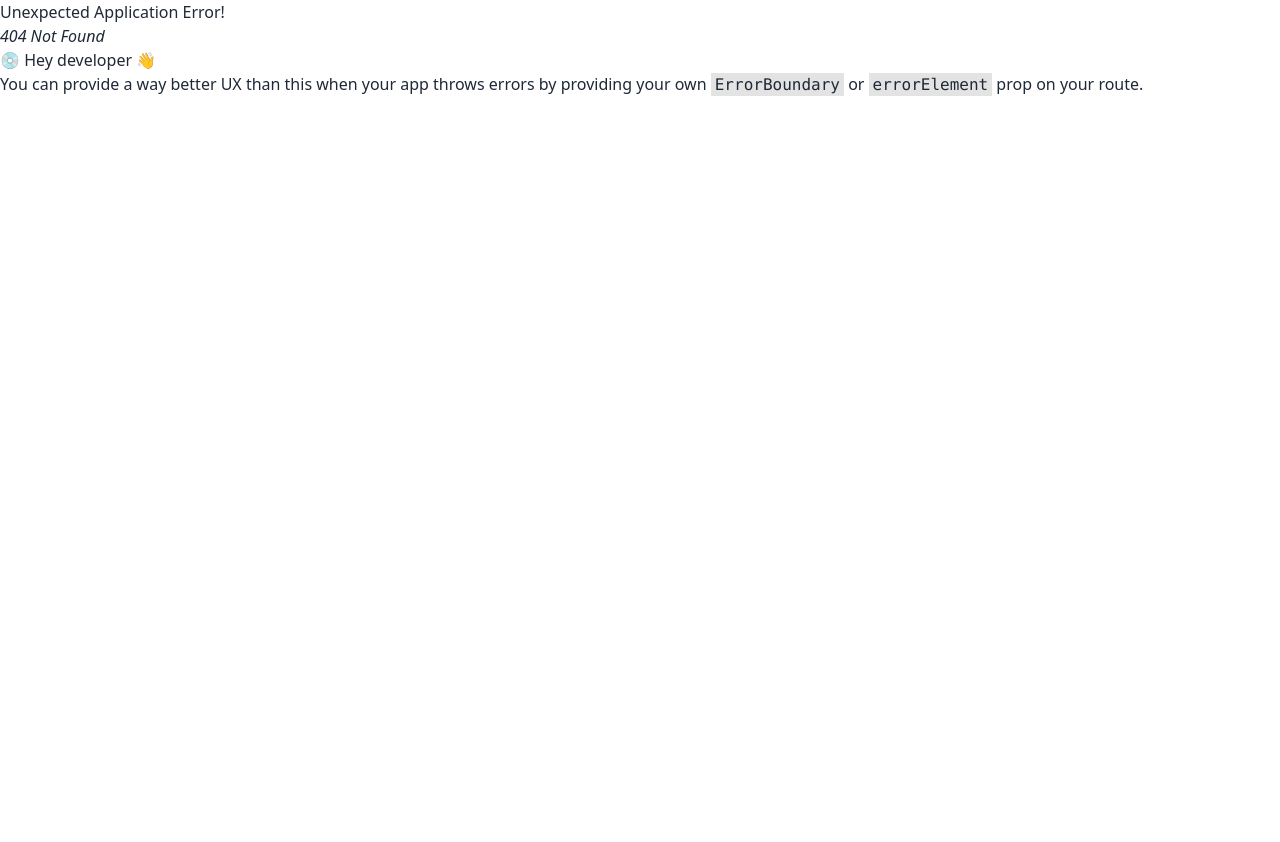
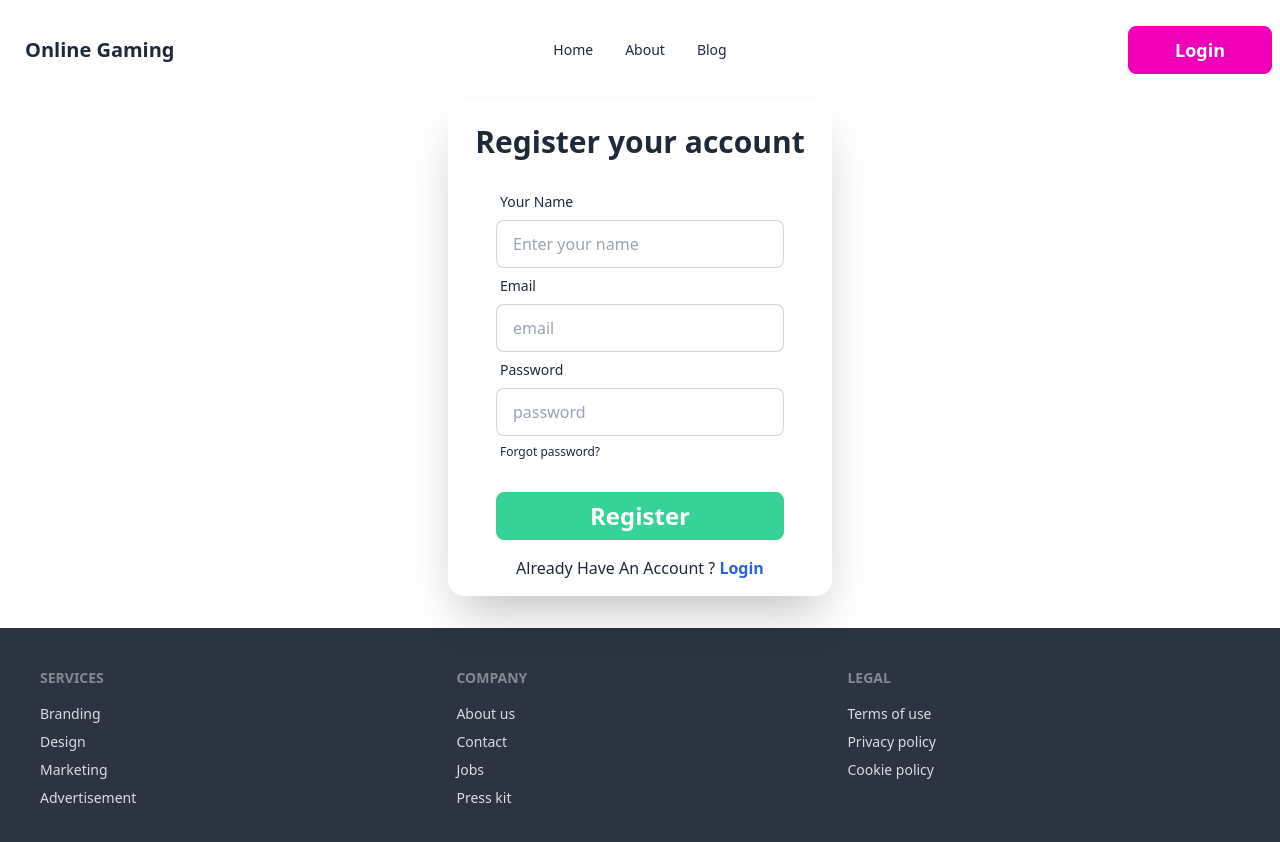
Before and after one commit to mrana007/sports-event, a React (Vite) app: page /register in a window 1280 px wide. Before the commit this address had no page. Shown: the top 842 px of the page. Before the commit the page ends 800 px from the top, so only its background shows below. Built offline with nearby package versions, Linux system fonts and the light colour scheme.

Commit message:
added AuthProvider to use UseContext

```diff
--- a/src/components/Banner/Banner.jsx
+++ b/src/components/Banner/Banner.jsx
@@ -5,13 +5,11 @@ const Banner = () => {
       style={{ backgroundImage: "url(https://i.ibb.co/gvWN3pm/banner.jpg" }}
     >
       <div className="hero-overlay bg-opacity-50"></div>
-      <div className="hero-content text-center text-neutral-content">
+      <div className="hero-content text-left text-neutral-content">
         <div className="">
-          <h1 className="mb-5 text-5xl font-bold">Online Gaming</h1>
-          <p className="mb-5">
-            Provident cupiditate voluptatem et in. Quaerat fugiat ut assumenda
-            excepturi exercitationem quasi. In deleniti eaque aut repudiandae et
-            a id nisi.
+          <h1 className="mb-5 text-5xl font-extrabold">Video <span className="text-fuchsia-600">Gam</span>ing Event</h1>
+          <p className="mb-5 w-1/2 text-green-200">
+          There are a few other video game events and showcases you can attend or follow online to get your yearly fix of video game news and excitement.
           </p>
         </div>
       </div>
--- a/src/components/Navbar/Navbar.jsx
+++ b/src/components/Navbar/Navbar.jsx
@@ -4,10 +4,12 @@ import { Link, NavLink } from "react-router-dom";
 const Navbar = () => {
     const navLinks =<>
         <li><NavLink to='/'>Home</NavLink></li>
+        <li><NavLink to='/about'>About</NavLink></li>
+        <li><NavLink to='/blog'>Blog</NavLink></li>
 
     </>
     return (
-        <div className="navbar bg-base-100 my-4 px-4">
+        <div className="navbar bg-base-100 my-4">
   <div className="navbar-start">
     <div className="dropdown">
       <label tabIndex={0} className="btn btn-ghost lg:hidden">
@@ -26,7 +28,7 @@ const Navbar = () => {
   </div>
   <div className="navbar-end">
     <Link to='/login'>
-        <button className="btn">Login</button>
+        <button className="btn btn-secondary md:w-36 text-lg normal-case text-white">Login</button>
     </Link>
   </div>
 </div>
--- a/src/layouts/Root.jsx
+++ b/src/layouts/Root.jsx
@@ -1,5 +1,6 @@
 import { Outlet } from "react-router-dom";
 import Navbar from "../components/Navbar/Navbar";
+import Footer from "../components/Footer/Footer";
 
 
 const Root = () => {
@@ -7,6 +8,7 @@ const Root = () => {
         <div className="max-w-7xl mx-auto">
             <Navbar></Navbar>
             <Outlet></Outlet>
+            <Footer></Footer>
 
         </div>
     );
--- a/src/main.jsx
+++ b/src/main.jsx
@@ -4,9 +4,12 @@ import ReactDOM from 'react-dom/client'
 import './index.css'
 import { RouterProvider } from 'react-router-dom'
 import router from './routes/Routes.jsx'
+import AuthProvider from './providers/AuthProvider'
 
 ReactDOM.createRoot(document.getElementById('root')).render(
   <React.StrictMode>
-    <RouterProvider router={router}></RouterProvider>
+    <AuthProvider>
+      <RouterProvider router={router}></RouterProvider>
+    </AuthProvider>
   </React.StrictMode>,
 )
--- a/src/pages/Login/Login.jsx
+++ b/src/pages/Login/Login.jsx
@@ -1,10 +1,42 @@
+import { Link } from "react-router-dom";
 
 
 
 const Login = () => {
+
+    const handleLogin = e =>{
+        e.preventDefault();
+        console.log(e.currentTarget);
+        const form = new FormData(e.currentTarget);
+        console.log(form.get('email'));
+    }
+
     return (
         <div>
-            <h2 className="text-3xl">This is login</h2>
+            <div className="card flex-shrink-0 w-full max-w-sm shadow-2xl bg-base-100 mx-auto mb-8">
+            <h2 className="text-3xl my-6 text-center font-bold">Login your account</h2>
+            <form onSubmit={handleLogin} className="w-3/4 mx-auto">
+        <div className="form-control">
+          <label className="label">
+            <span className="label-text">Email</span>
+          </label>
+          <input type="email" name="email" placeholder="email" className="input input-bordered" required />
+        </div>
+        <div className="form-control">
+          <label className="label">
+            <span className="label-text">Password</span>
+          </label>
+          <input type="password" name="password" placeholder="password" className="input input-bordered" required />
+          <label className="label">
+            <a href="#" className="label-text-alt link link-hover">Forgot password?</a>
+          </label>
+        </div>
+        <div className="form-control mt-6">
+          <button className="btn btn-success normal-case text-white font-semibold text-2xl">Login</button>
+        </div>
+            </form>
+            <p className="text-center mt-4 pb-4">Do not Have An Account ? <Link to='/register' className="font-extrabold text-blue-600">Register</Link></p>
+            </div>
         </div>
     );
 };
--- /dev/null
+++ b/src/pages/Register/Register.jsx
@@ -0,0 +1,65 @@
+import { useContext } from "react";
+import { Link } from "react-router-dom";
+import { AuthContext } from "../../providers/AuthProvider";
+
+
+const Register = () => {
+
+    const {createUser} = useContext(AuthContext);
+
+    const handleRegister = e =>{
+        e.preventDefault();
+        console.log(e.currentTarget);
+        const form = new FormData(e.currentTarget);
+        const name = form.get('name');
+        const email = form.get('email');
+        const password = form.get('password');
+        console.log(name, email, password);
+
+        // create user
+        createUser(email, password)
+        .then(result =>{
+            console.log(result.user);
+        })
+        .catch(error => {
+            console.error(error);
+        })
+    }
+
+    return (
+        <div>
+            <div className="card flex-shrink-0 w-full max-w-sm shadow-2xl bg-base-100 mx-auto mb-8">
+                <h2 className="text-3xl my-6 text-center font-bold">Register your account</h2>
+            <form onSubmit={handleRegister} className="w-3/4 mx-auto">
+                <div className="form-control">
+                <label className="label">
+                    <span className="label-text">Your Name</span>
+                </label>
+                    <input type="text" name="name" placeholder="Enter your name" className="input input-bordered" required />
+                </div>
+                <div className="form-control">
+                <label className="label">
+                    <span className="label-text">Email</span>
+                </label>
+                    <input type="email" name="email" placeholder="email" className="input input-bordered" required />
+                </div>
+            <div className="form-control">
+            <label className="label">
+                <span className="label-text">Password</span>
+            </label>
+            <input type="password" name="password" placeholder="password" className="input input-bordered" required />
+            <label className="label">
+                <a href="#" className="label-text-alt link link-hover">Forgot password?</a>
+            </label>
+            </div>
+            <div className="form-control mt-6">
+            <button className="btn btn-success normal-case text-white font-semibold text-2xl">Register</button>
+            </div>
+            </form>
+            <p className="text-center mt-4 pb-4">Already Have An Account ? <Link to='/login' className="font-extrabold text-blue-600">Login</Link></p>
+            </div>
+        </div>
+    );
+};
+
+export default Register;
--- /dev/null
+++ b/src/providers/AuthProvider.jsx
@@ -0,0 +1,28 @@
+import { createContext, useState } from "react";
+import { createUserWithEmailAndPassword, getAuth } from "firebase/auth";
+import app from "../firebase/firebase.config";
+
+export const AuthContext = createContext(null);
+
+const auth = getAuth(app);
+
+const AuthProvider = ({children}) => {
+    const [user, setUser] = useState(null);
+
+    const createUser = (email, password) =>{
+        return createUserWithEmailAndPassword(auth, email, password)
+    }
+
+    const authInfo = {
+        user,
+        createUser,
+    }
+
+    return (
+        <AuthContext.Provider value={authInfo}>
+            {children}
+        </AuthContext.Provider>
+    );
+};
+
+export default AuthProvider;
```
Also changed, not shown: public/gaming.json (+30 -32 lines), src/routes/Routes.jsx (+6 -1 lines).
